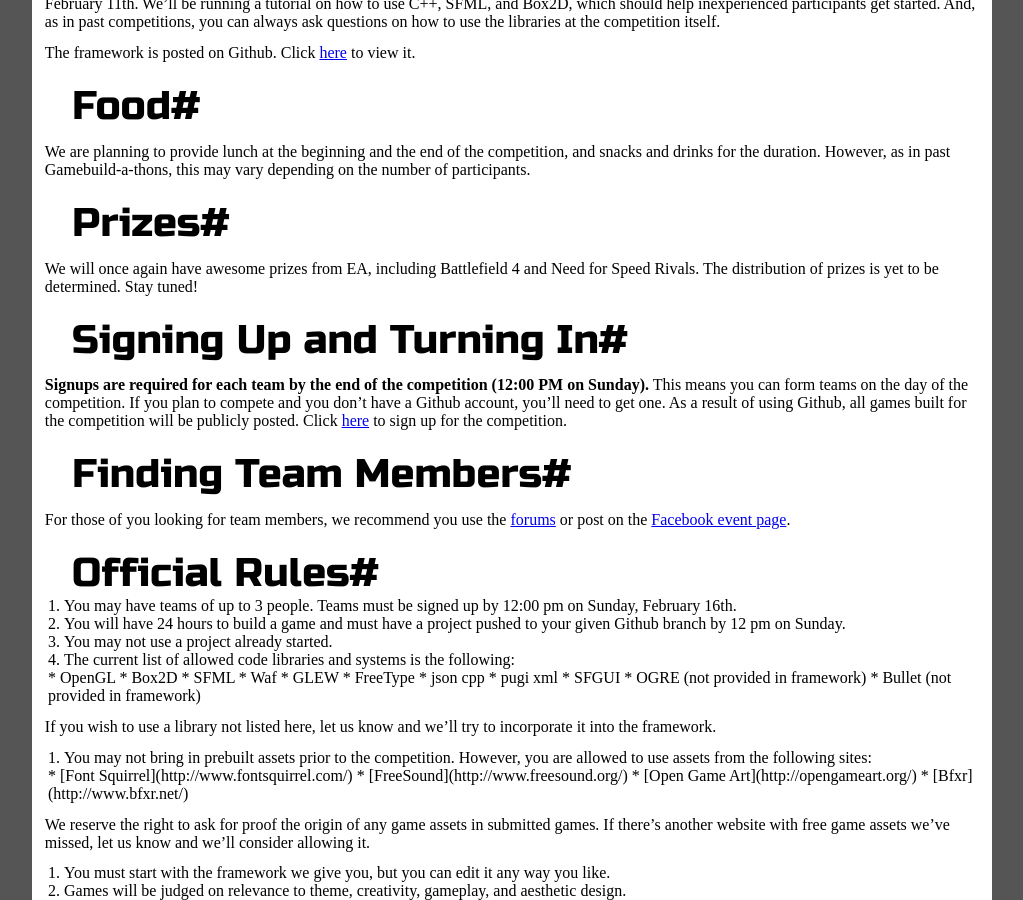
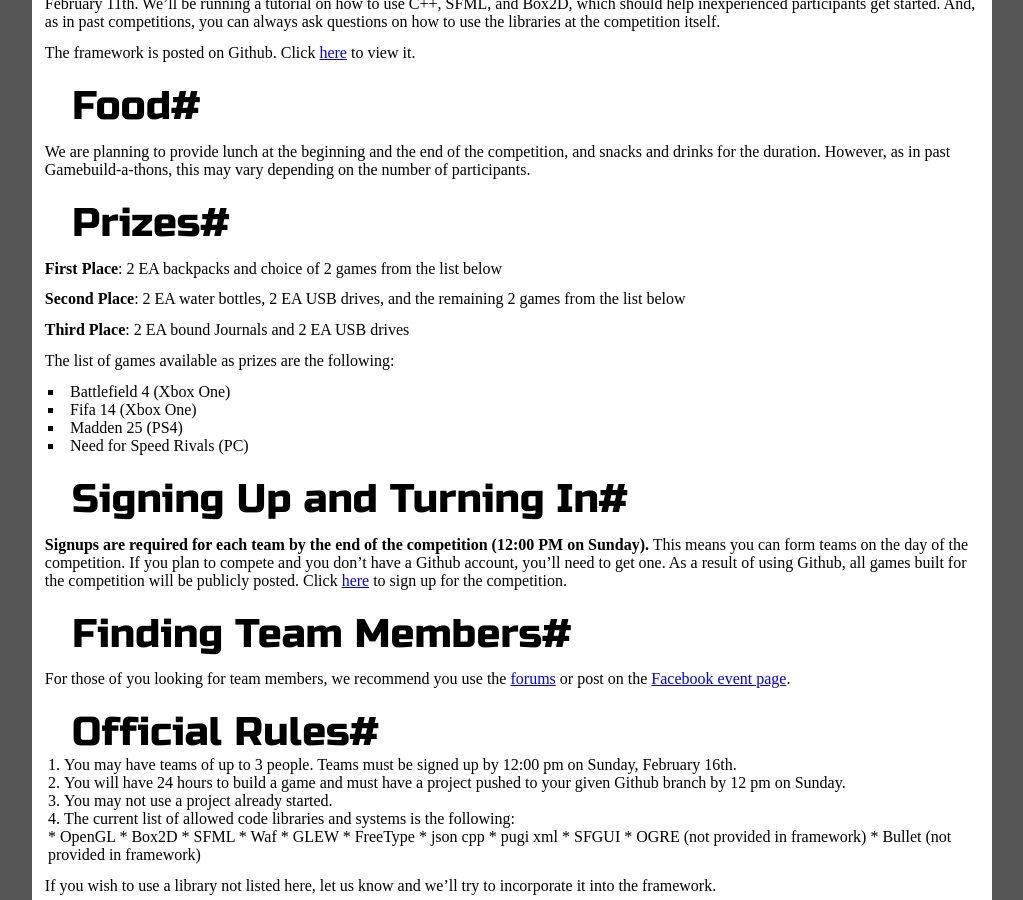
Before and after one commit to GameBuilders/gamebuilders-site, a Jekyll site: the page built from events/_posts/2014-1-29-speedy-development.markdown, in a window 1280 px wide and 900 px high, scrolled down 791 px. Shown: the whole window, without its empty margins (128-1151 px from the left). Built offline with Jekyll 4.4.1, drawn with Linux system fonts in a browser that asks for light colours; some web fonts are replaced; Markdown is read by kramdown in place of the engine named in the settings.

Commit message:
Updated Prizes for Gamebuild-a-thon

```diff
--- a/events/_posts/2014-1-29-speedy-development.markdown
+++ b/events/_posts/2014-1-29-speedy-development.markdown
@@ -24,7 +24,18 @@
 We are planning to provide lunch at the beginning and the end of the competition, and snacks and drinks for the duration. However, as in past Gamebuild-a-thons, this may vary depending on the number of participants.
 
 #Prizes#
-We will once again have awesome prizes from EA, including Battlefield 4 and Need for Speed Rivals. The distribution of prizes is yet to be determined. Stay tuned!
+__First Place__: 2 EA backpacks and choice of 2 games from the list below
+
+__Second Place__: 2 EA water bottles, 2 EA USB drives, and the remaining 2 games from the list below
+
+__Third Place__: 2 EA bound Journals and 2 EA USB drives
+
+The list of games available as prizes are the following:
+
+* Battlefield 4 (Xbox One)
+* Fifa 14 (Xbox One)
+* Madden 25 (PS4)
+* Need for Speed Rivals (PC)
 
 #Signing Up and Turning In#
 __Signups are required for each team by the end of the competition (12:00 PM on Sunday).__ This means you can form teams on the day of the competition. If you plan to compete and you don't have a Github account, you'll need to get one. As a result of using Github, all games built for the competition will be publicly posted. Click [here](https://docs.google.com/forms/d/1tEuqBpx3vwq1oqXYlS6rAsWeKLsIsrlbuffXXm5zFKI/viewform) to sign up for the competition.
```
